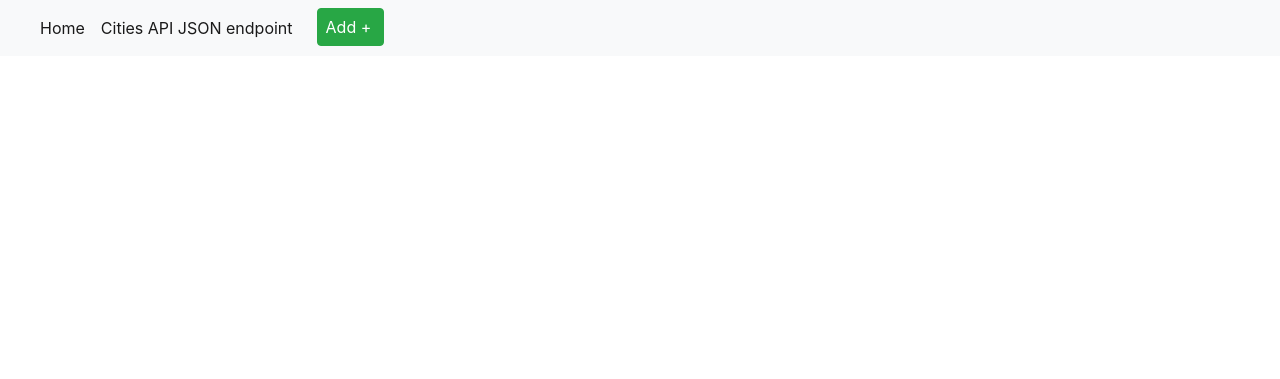
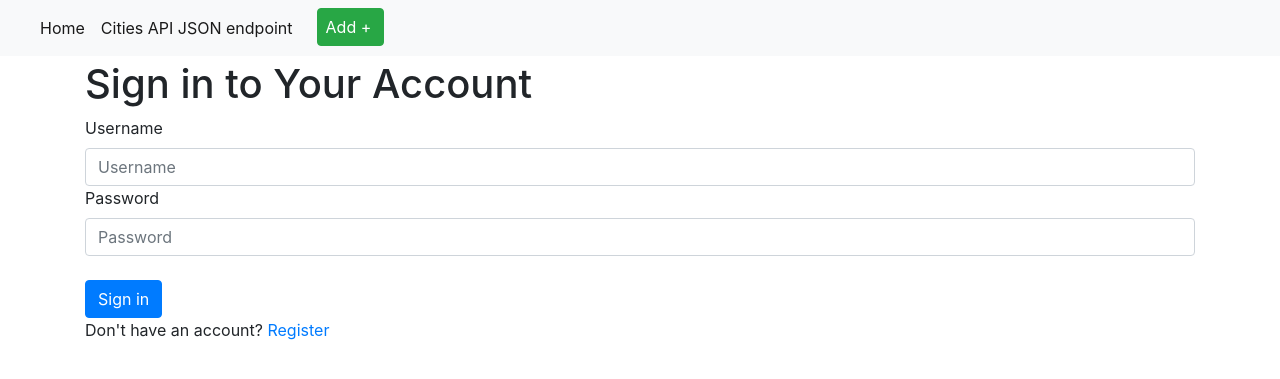
Before and after one commit to mjdroz/IS601-FinalWebApp-TeamProject, a Flask app: template app/templates/login.html in a window 1280 px wide. Shown: the top 379 px of the page. Run offline with Flask 2, Linux system fonts and the light colour scheme; the template is opened without the code that fills it, so the values that code supplies are empty; some libraries are stand-ins or nearby versions.

Commit message:
Task: Setup basic login page

```diff
--- a/app/templates/login.html
+++ b/app/templates/login.html
@@ -1,3 +1,22 @@
 {% extends "layout.html" %}
 {% block content %}
+<html>
+<body>
+<div class="grandParentContainer">
+    <div class="parentContainer">
+        <form class="form-signin" method="post">
+            <h1>Sign in to Your Account</h1>
+            <label for="inputUsername">Username</label><input type="text" id="inputUsername" class="form-control" placeholder="Username" name="username" required>
+            <label for="inputPassword">Password</label><input type="password" id="inputPassword" class="form-control" placeholder="Password" name="password"
+                                                      required>
+            <br>
+            <button class="btn btn-primary" type="submit">Sign in</button>
+            <div class="createaccount">
+                Don't have an account? <a href="/register">Register</a>
+            </div>
+        </form>
+    </div>
+</div>
+</body>
+</html>
 {% endblock %}
```
